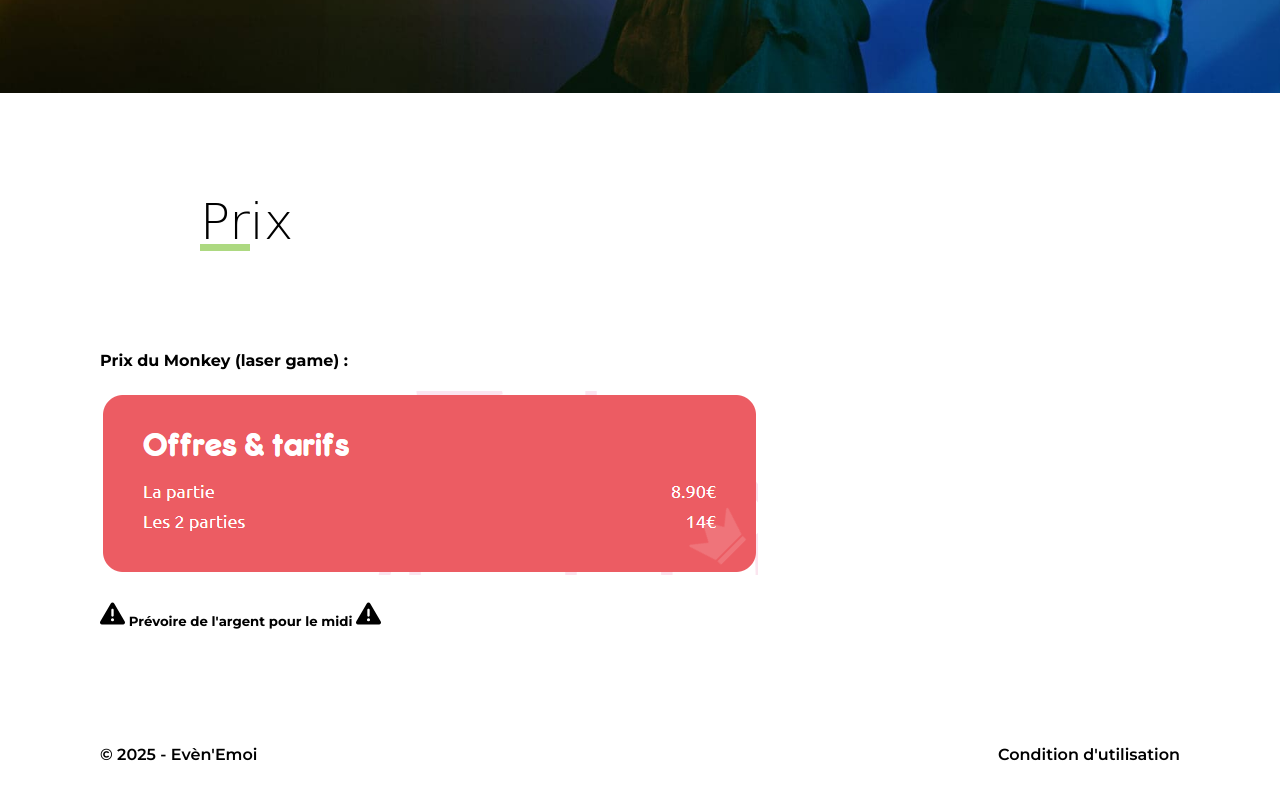
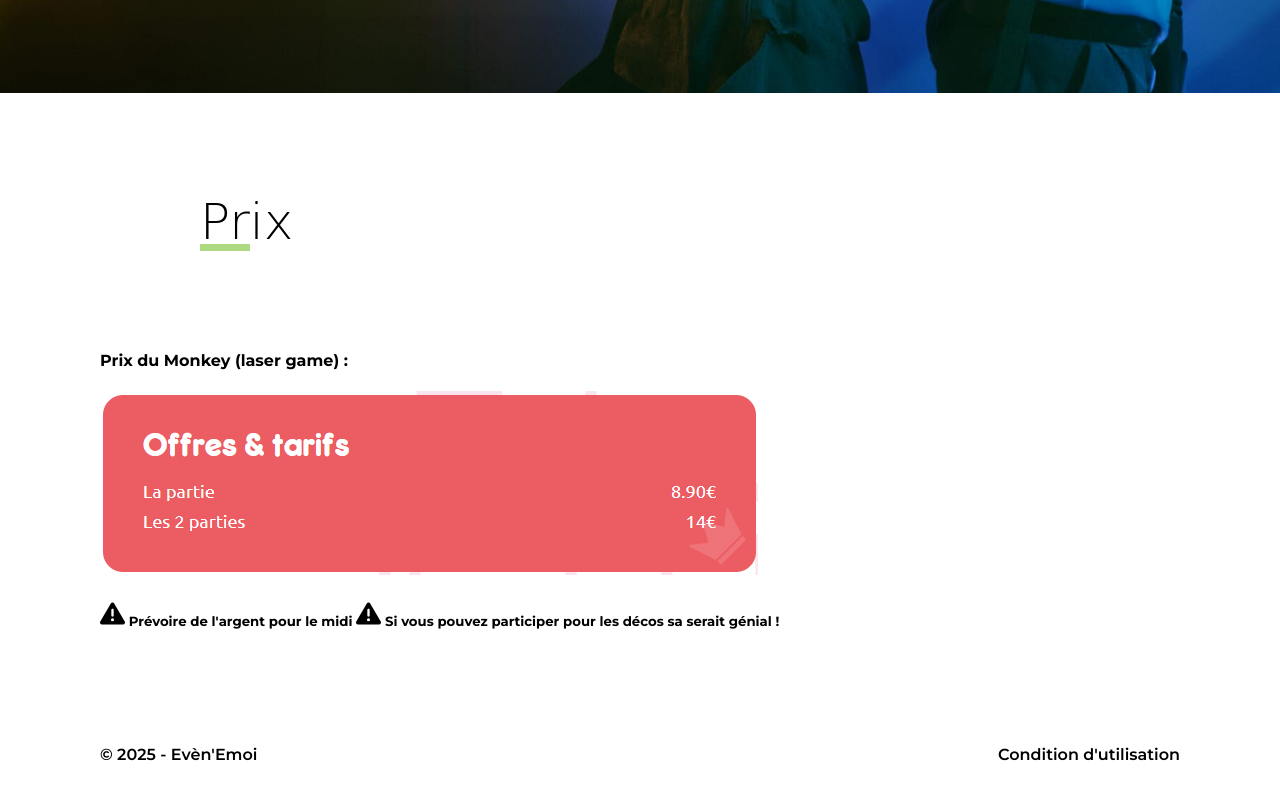
Before and after one commit to guigui5300/monsite, a plain HTML site: page index.html in a window 1280 px wide. Shown: the part 1511-2311 px from the top of the page. Drawn offline with Linux system fonts and the light colour scheme; a web font is replaced by a local one.

Commit message:
Update index.html

```diff
--- a/index.html
+++ b/index.html
@@ -73,6 +73,7 @@
                 <img src="image/triangle-exclamation-solid.svg" alt="">
                 Prévoire de l'argent pour le midi
                 <img src="image/triangle-exclamation-solid.svg" alt="">
+                Si vous pouvez participer pour les décos sa serait génial !
             </h5>
 
 
```
